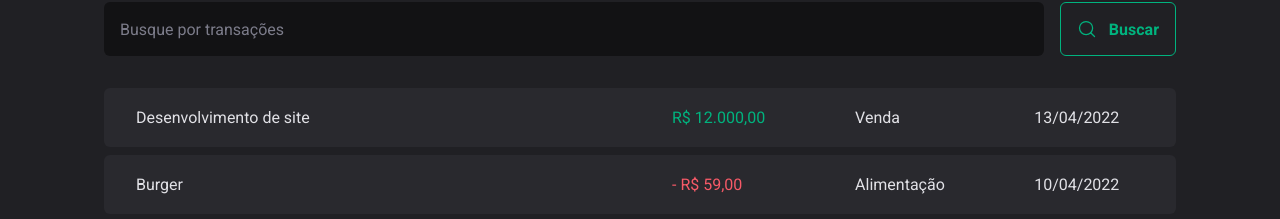
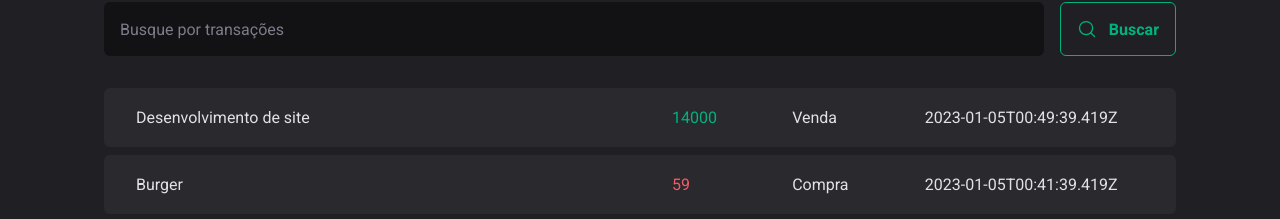
Before and after one commit to artenlf/ignite-dt-money, a React (Vite) app: page / in a window 1280 px wide. Shown: the part 592-811 px from the top of the page. Built offline with nearby package versions, Linux system fonts and the light colour scheme; data requests are answered from the project's data file.

Commit message:
feat: created fetch and properties for transactions table

```diff
--- a/src/pages/Transactions/index.tsx
+++ b/src/pages/Transactions/index.tsx
@@ -1,9 +1,45 @@
+import { useEffect, useState } from "react";
 import { Header } from "../../components/Header";
 import { Summary } from "../../components/Summary";
 import { SearchForm } from "./components/SearchForm";
 import { PriceHightlight, TransactionsContainer, TransactionsTable } from './styles';
 
+interface Transaction {
+  id: number;
+  description: string;
+  type: "income" | "outcome";
+  price: number;
+  category: string;
+  createdAt: string;
+}
+
 export function Transactions() {
+
+  const [transactions, setTransactions] = useState<Transaction[]>([]);
+
+  // fetch w/ async await then useEffect
+  async function loadTransactions() {
+    const response = await fetch("http://localhost:3000/transactions");
+    const data = await response.json();
+
+    setTransactions(data);
+  }
+
+  useEffect(() => {
+    loadTransactions();
+  }, [])
+
+
+  // fetch inside useEffect
+
+  // useEffect(() => {
+  //   fetch('http://localhost:3000/transactions')
+  //     .then(response => response.json())
+  //       .then(data => {
+  //         console.log(data)
+  //       })
+  // }, [])
+
   return (
       <div>
         <Header />
@@ -13,28 +49,25 @@
 
         <TransactionsTable>
           <tbody>
+            {transactions.map(transaction => {
+            return  (
+                <tr key={transaction.id}>
+                  <td width="50%">
+                    {transaction.description}
+                  </td>
+                  <td>
+                    <PriceHightlight
+                      variant={transaction.type}
+                    >
+                      {transaction.price}
+                      </PriceHightlight>
+                  </td>
+                  <td>{transaction.category}</td>
+                  <td>{transaction.createdAt}</td>
+                </tr>
 
-            <tr>
-              <td width="50%">Desenvolvimento de site</td>
-              <td>
-                <PriceHightlight variant="income">
-                  R$ 12.000,00
-                  </PriceHightlight>
-              </td>
-              <td>Venda</td>
-              <td>13/04/2022</td>
-            </tr>
-
-            <tr>
-              <td width="50%">Burger</td>
-              <td>
-                <PriceHightlight variant="outcome">
-                  - R$ 59,00
-                  </PriceHightlight>
-              </td>
-              <td>Alimentação</td>
-              <td>10/04/2022</td>
-            </tr>
+              )
+           })}
 
           </tbody>
         </TransactionsTable>
```
